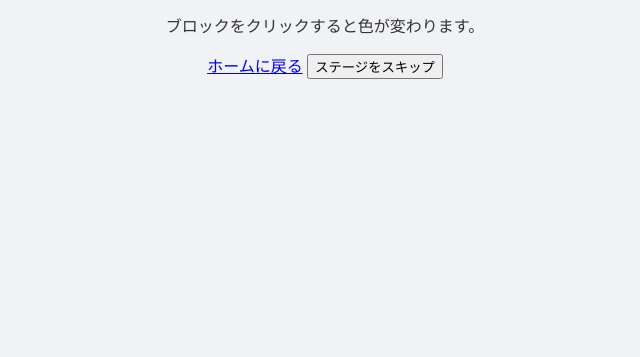
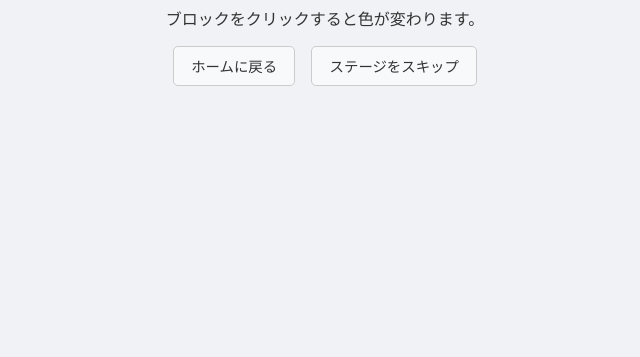
Before and after one commit to acounttest805-ctrl/color-game, a plain HTML site: page games/match-the-pattern/index.html in a window 1280 px wide. Shown: the part 443-800 px from the top of the page, without its empty margins (315-955 px from the left). Drawn offline with Linux system fonts and the light colour scheme.

Commit message:
Update style.css

```diff
--- a/games/match-the-pattern/style.css
+++ b/games/match-the-pattern/style.css
@@ -89,3 +89,26 @@ header h2 { margin: 0.5em 0; color: #666; }
 @media (max-width: 480px) {
     :root { --cell-size: 18px; }
 }
+
+/* フッターボタンのスタイル */
+.footer-buttons {
+    margin-top: 1em;
+    display: flex;
+    justify-content: center;
+    gap: 1em;
+}
+
+.footer-btn {
+    display: inline-block;
+    padding: 0.6em 1.2em;
+    border: 1px solid #ccc;
+    background-color: #f8f9fa;
+    color: #333;
+    text-decoration: none;
+    border-radius: 5px;
+    font-size: 0.9em;
+    cursor: pointer;
+}
+.footer-btn:hover {
+    background-color: #e2e6ea;
+}
```
